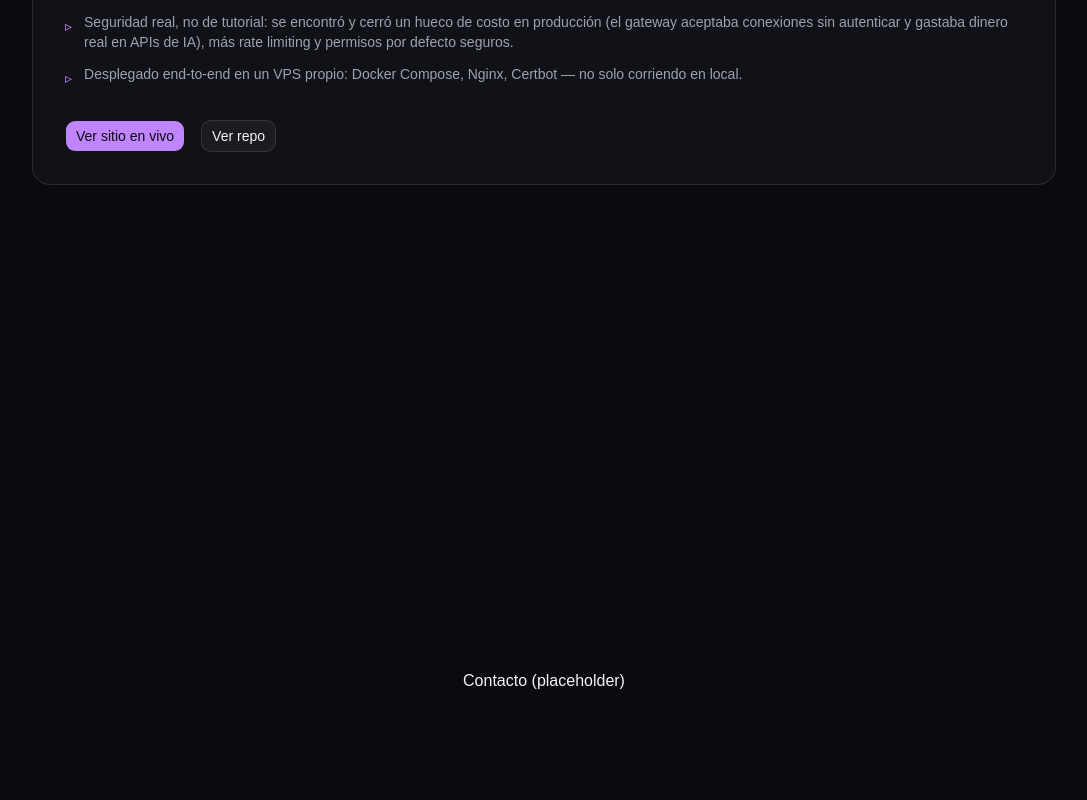
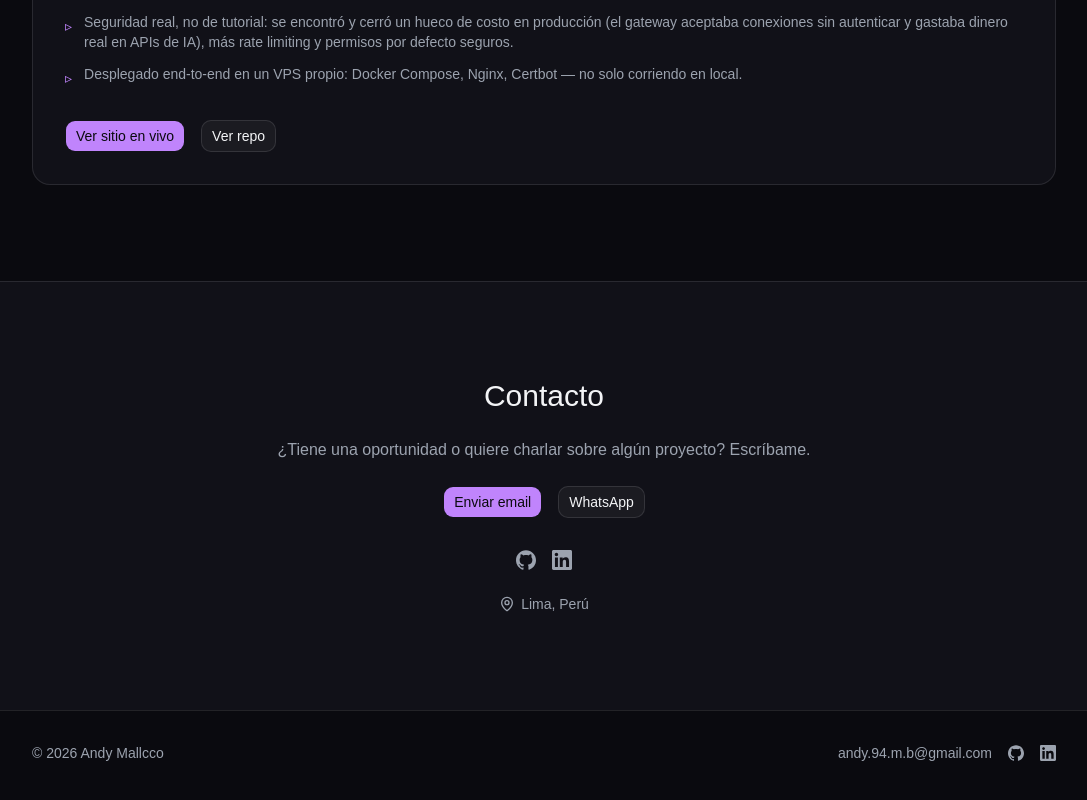
Before and after one commit to AndyMB94/portfolio, a React (Vite) app: page / in a window 1280 px wide. Shown: the part 1948-2748 px from the top of the page, without its empty margins (96-1183 px from the left). Built offline with nearby package versions, Linux system fonts and the light colour scheme.

Commit message:
feat: agregar Contacto y Footer, alternar fondo entre secciones

```diff
--- a/src/App.tsx
+++ b/src/App.tsx
@@ -2,6 +2,8 @@ import { Header } from '@/components/Header'
 import { Hero } from '@/components/Hero'
 import { About } from '@/components/About'
 import { Projects } from '@/components/Projects'
+import { Contact } from '@/components/Contact'
+import { Footer } from '@/components/Footer'
 
 function App() {
   return (
@@ -11,13 +13,9 @@ function App() {
         <Hero />
         <About />
         <Projects />
-        <section
-          id="contacto"
-          className="flex min-h-screen scroll-mt-20 items-center justify-center"
-        >
-          <p className="text-foreground">Contacto (placeholder)</p>
-        </section>
+        <Contact />
       </main>
+      <Footer />
     </>
   )
 }
--- a/src/components/About.tsx
+++ b/src/components/About.tsx
@@ -16,7 +16,7 @@ const STACK = [
 
 export function About() {
   return (
-    <section id="sobre-mi" className="scroll-mt-20 border-t border-border px-6 py-24">
+    <section id="sobre-mi" className="scroll-mt-20 border-t border-border bg-card px-6 py-24">
       <div className="mx-auto flex max-w-5xl flex-col gap-12 md:flex-row md:items-start">
         <img
           src={profileImg}
--- /dev/null
+++ b/src/components/Contact.tsx
@@ -0,0 +1,58 @@
+import { Button } from '@/components/ui/button'
+import { GithubIcon, LinkedinIcon } from '@/components/icons'
+import { MapPin } from 'lucide-react'
+
+export function Contact() {
+  return (
+    <section
+      id="contacto"
+      className="scroll-mt-20 border-t border-border bg-card px-6 py-24 text-center"
+    >
+      <div className="mx-auto flex max-w-2xl flex-col items-center gap-6">
+        <h2 className="text-3xl font-medium text-foreground">Contacto</h2>
+        <p className="text-muted-foreground">
+          ¿Tiene una oportunidad o quiere charlar sobre algún proyecto? Escríbame.
+        </p>
+
+        <div className="flex flex-wrap items-center justify-center gap-4">
+          <Button render={<a href="mailto:andy.94.m.b@gmail.com" />} nativeButton={false}>
+            Enviar email
+          </Button>
+          <Button
+            render={<a href="https://wa.me/51927939655" target="_blank" rel="noreferrer" />}
+            variant="outline"
+            nativeButton={false}
+          >
+            WhatsApp
+          </Button>
+        </div>
+
+        <div className="flex items-center gap-4 pt-2">
+          <a
+            href="https://github.com/AndyMB94"
+            target="_blank"
+            rel="noreferrer"
+            aria-label="GitHub"
+            className="text-muted-foreground transition-colors hover:text-foreground"
+          >
+            <GithubIcon className="size-5" />
+          </a>
+          <a
+            href="https://www.linkedin.com/in/andy-ayrton-mallcco-bohorquez/"
+            target="_blank"
+            rel="noreferrer"
+            aria-label="LinkedIn"
+            className="text-muted-foreground transition-colors hover:text-foreground"
+          >
+            <LinkedinIcon className="size-5" />
+          </a>
+        </div>
+
+        <div className="flex items-center gap-1.5 text-sm text-muted-foreground">
+          <MapPin className="size-4" />
+          <span>Lima, Perú</span>
+        </div>
+      </div>
+    </section>
+  )
+}
--- /dev/null
+++ b/src/components/Footer.tsx
@@ -0,0 +1,34 @@
+import { GithubIcon, LinkedinIcon } from '@/components/icons'
+
+export function Footer() {
+  return (
+    <footer className="border-t border-border px-6 py-8">
+      <div className="mx-auto flex max-w-5xl flex-col items-center justify-between gap-4 text-sm text-muted-foreground md:flex-row">
+        <span>© {new Date().getFullYear()} Andy Mallcco</span>
+        <div className="flex items-center gap-4">
+          <a href="mailto:andy.94.m.b@gmail.com" className="transition-colors hover:text-foreground">
+            andy.94.m.b@gmail.com
+          </a>
+          <a
+            href="https://github.com/AndyMB94"
+            target="_blank"
+            rel="noreferrer"
+            aria-label="GitHub"
+            className="transition-colors hover:text-foreground"
+          >
+            <GithubIcon className="size-4" />
+          </a>
+          <a
+            href="https://www.linkedin.com/in/andy-ayrton-mallcco-bohorquez/"
+            target="_blank"
+            rel="noreferrer"
+            aria-label="LinkedIn"
+            className="transition-colors hover:text-foreground"
+          >
+            <LinkedinIcon className="size-4" />
+          </a>
+        </div>
+      </div>
+    </footer>
+  )
+}
```
